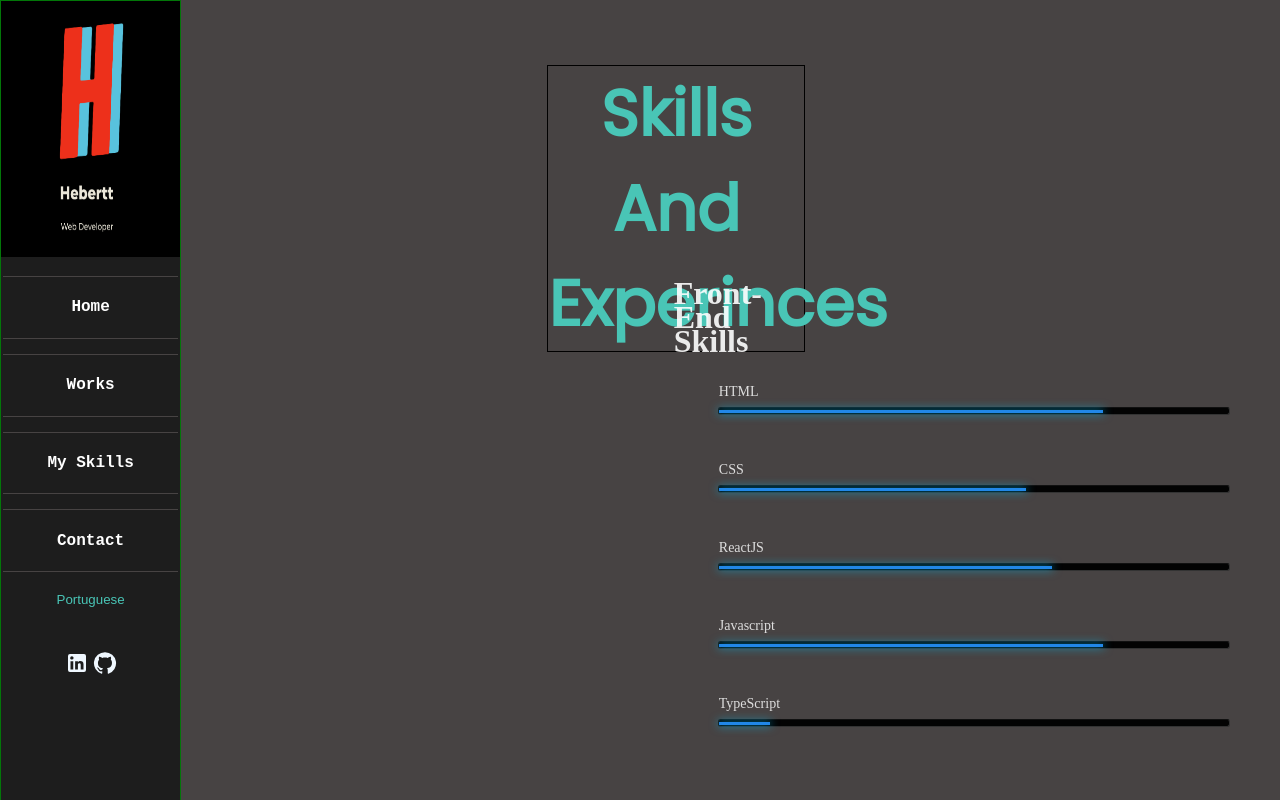
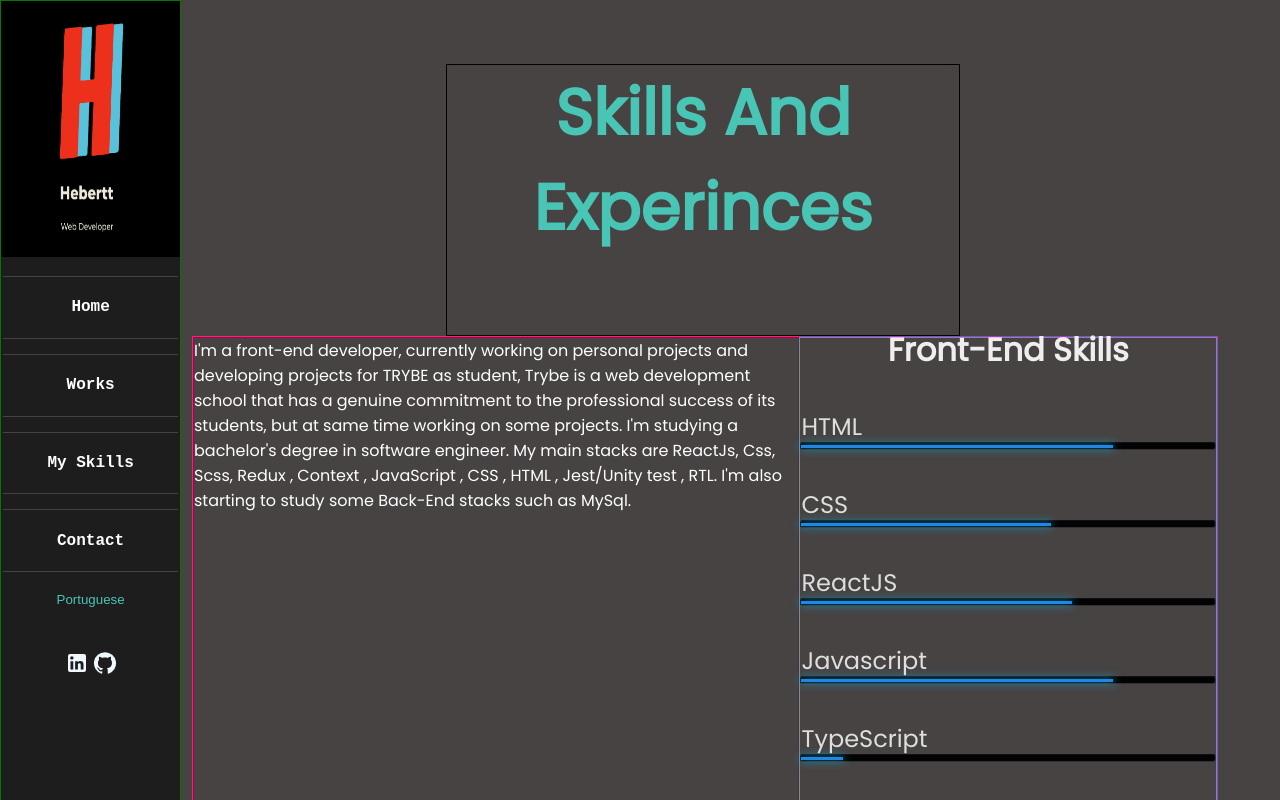
Before and after one commit to Kamui-Hebertt/Kamui-Hebertt.Portifolio, a React (Create React App) app in the folder my-app/: page /skills in a window 1280 px wide. Shown: the top 800 px of the page. Built offline with nearby package versions, Linux system fonts and the light colour scheme.

Commit message:
feat: home footer, en skill text

```diff
--- /dev/null
+++ b/my-app/src/components/Footer.jsx
@@ -0,0 +1,24 @@
+import { useContext } from "react";
+import providerFile from "../context/contex";
+
+
+
+
+const Footer = () => {
+
+   const{ english, loading } = useContext(providerFile);
+
+  return(
+
+    <footer className="foot">
+    {english? (<p>@Created and developded By Hebertt Nascimento</p>) :
+    (<p>@Criado e desenvolvido por Hebertt Nascimento</p>)}
+
+    </footer>
+
+  )
+
+
+}
+
+export default Footer;
--- a/my-app/src/components/SideBar.js
+++ b/my-app/src/components/SideBar.js
@@ -10,9 +10,10 @@ import CloseIcon from '@mui/icons-material/Close';
 
  function SideBar () {
 
-  const { english, setEnglish } = useContext(providerFile);
+  const { english, setEnglish, loading, setLoading } = useContext(providerFile);
 
   const setLanguage = () => {
+
     english ? setEnglish(false) : setEnglish(true);
   }
 
--- a/my-app/src/pages/Home.js
+++ b/my-app/src/pages/Home.js
@@ -5,13 +5,16 @@ import providerFile from '../context/contex';
 import H from '../styles/images/h.png';
 import profile from '../styles/images/profile.jfif'
 import MenuIcon from '@mui/icons-material/Menu';
+import Footer from '../components/Footer';
 
 
 
 function Home () {
-    const { loading, setloading, english, newSideBar, setNewSideBar } =  useContext(providerFile);
+    const { loading, setloading, english  } =  useContext(providerFile);
+
+
     const openSideBar = () => {
-   const x =  document.querySelector('.links')
+   const x =  document.querySelector('.links');
 
    if (x.style.display === 'none') {
      return x.style.display = 'block';
@@ -20,6 +23,7 @@ function Home () {
   }
 
     }
+
     useEffect(
         () => {
            setloading(true);
@@ -34,8 +38,8 @@ function Home () {
 
         return(
 
-            <div className='allContent'>
-          <div className='menuBar' >
+            <div className="allContent">
+          <div className="menuBar" >
           <button onClick={ openSideBar } >
               <MenuIcon />
               </button>
@@ -68,6 +72,7 @@ function Home () {
                   </p>
           </div>
          </div>
+         <Footer />
             </div>
             ) : (
             <div className="mainContent">
@@ -79,18 +84,18 @@ function Home () {
               ebertt, Desenvolvedor Web  </p>
               </div>
               </div>
-              <div className='about'>
+              <div className="about">
            <div className="about1">
           <p>Sobre mim</p>
           </div>
           <div className="allAbout">
             <p className="pAbout">Sou obcecado pela Internet e como ela funciona,
-             então experimentar novas tecnologias é muito divertido pra mim. Gosto de me sentir desafiada
+             então experimentar novas tecnologias é muito divertido pra mim. Gosto de me sentir desafiado
               e encontro satisfação pessoal em aprender coisas novas. </p>
 
           </div>
          </div>
-
+         <Footer />
             </div>
 
             )}
@@ -98,6 +103,7 @@ function Home () {
 
           </>)
            }
+
             </div>
         )
     }
--- a/my-app/src/pages/Projects.js
+++ b/my-app/src/pages/Projects.js
@@ -9,7 +9,7 @@ import wallet from '../styles/projectsImg/wallet.png';
 
 
 function Projects () {
-    const { loading, setloading } =  useContext(providerFile);
+    const { loading, setloading, english } =  useContext(providerFile);
 
     useEffect(
         () => {
@@ -45,33 +45,26 @@ function Projects () {
           {loading ? <Loading /> : (
           <>
           <div className="pro">
-            <h2 className="titleProject">Projects</h2>
+            <h2 className="titleProject">{english? "Projects" : "Projetos" }</h2>
 
           <ul className="someProjects">
             <li>
               <a href="https://trivia-project-redux.vercel.app/" target="_blank" rel="noreferrer">
                 <img src={ trivia } alt="link" className="projectImg" />
-
-
                 </a>
-
               </li>
               <li>
               <a href="https://recipe-app-react-jade.vercel.app/" target="_blank" rel="noreferrer">
                 <img src={ recipes } alt="link" className="projectImg" />
                 </a>
-
               </li>
               <li>
               <a href="https://wallet-project-redux.vercel.app/" target="_blank" rel="noreferrer">
                 <img src={ wallet } alt="link" className="projectImg" />
                 </a>
-
               </li>
 
-
           </ul>
-
           </div>
           </>
           ) }
--- a/my-app/src/pages/Skills.js
+++ b/my-app/src/pages/Skills.js
@@ -25,7 +25,7 @@ function Skills () {
            <SideBar />
          {loading ? <Loading /> : (
          <>{ english ? (
-           <main className='skillsMain'>
+           <>
            <h1 className='titleSkills'>Skills And Experinces</h1>
           <div className="container">
   <div className="col">
@@ -40,9 +40,18 @@ function Skills () {
     </ul>
   </div>
 
+  <div className="textSkills">
+    <p className="descriptionSkill">I'm a front-end developer, currently working on personal projects and developing projects for TRYBE as student,
+     Trybe is a web development school that has a genuine commitment to the professional success of its students,
+     but at same time working on some projects.
+      I'm studying a bachelor's degree in software engineer.
+       My main stacks are ReactJs, Css, Scss, Redux , Context , JavaScript , CSS , HTML , Jest/Unity test , RTL.
+        I'm also starting to study some Back-End stacks such as MySql.</p>
   </div>
 
-              </main>
+  </div>
+
+              </>
               ) : (
                  <main className='skillsMain'>
               <h1 className='titleSkills'>Habilidades & Experiências</h1>
--- a/my-app/src/styles/_skillBars.scss
+++ b/my-app/src/styles/_skillBars.scss
@@ -1,23 +1,51 @@
 * {margin: 0; padding: 0; outline: none;}
 
 
+.container {
+  border: 1px solid rgb(240, 26, 176);
+  margin-left: 15vw;
+  height: 150vh;
+  width: 80vw;
+  display: flex;
 
+  flex-direction: row-reverse;
+
+
+}
 .col {
 
-  width: 40vw;
-  margin-left: 56vw;
-  margin-top: 35vh;
+
+
+
   position: relative;
-  height: 80vh;
+  width: 55vw;
   font-size: 12px;
   line-height: 2em;
+  height: 80vh;
+  border: 1px solid rgb(24, 183, 194);
 
+}
+
+.textSkills {
+
+  border: 1px solid rgb(173, 11, 11);
+ width: 80vw;
+
+  height: 80vh;
+
+}
+
+.descriptionSkill {
+ color: $whiteLetter;
+ font-family: "Poppins";
+ line-height: 25px;
+ text-align: left;
 
 }
 
 .skill {
   list-style:none;
-  padding-top:30px;
+
 }
 
 .skill li {
@@ -34,10 +62,12 @@
 .skill li em {
   position:relative;
   font-style: normal;
-  font-size: 14px;
+  font-size: 3vh;
+  font-family: "Poppins";
   text-align: center;
   color:#dedede;
   top:-28px;
+
 }
 
 .blueline {
@@ -58,9 +88,10 @@
 
 .titleSkills{
   float: right;
-  margin-right: 37vw;
+  padding-bottom: 10vh;
+  margin-right: 25vw;
   margin-top: 8vh;
-  width: 20vw;
+  width: 40vw;
   border: 1px solid black;
   font-size: 8vh;
   color: $blueHove;
@@ -73,9 +104,9 @@
   font-size: 4vh;
   display: flex;
   justify-content: center;
-  margin-bottom: 3vh;
+  margin-bottom: 10vh;
 
-
+font-family: "Poppins";
 }
 
 .titulo      { opacity:1;  animation:titulo 5s ease-out;     }
--- a/my-app/src/styles/main.css
+++ b/my-app/src/styles/main.css
@@ -1,8 +1,9 @@
 .mainContent {
   border: 1px solid black;
-  height: 180vh;
   width: 80vw;
-  margin-left: 15vw;
+  margin-left: 16vw;
+  font-family: "Poppins";
+  font-size: 2vh;
   display: flex;
   flex-direction: column;
   background-color: rgb(71, 67, 67);
@@ -49,7 +50,7 @@ body {
 
 .content {
   border: 1px solid black;
-  width: 75vw;
+  width: 72vw;
   padding-left: 7vw;
 }
 
@@ -430,19 +431,39 @@ body {
   outline: none;
 }
 
+.container {
+  border: 1px solid rgb(240, 26, 176);
+  margin-left: 15vw;
+  height: 150vh;
+  width: 80vw;
+  display: flex;
+  flex-direction: row-reverse;
+}
+
 .col {
-  width: 40vw;
-  margin-left: 56vw;
-  margin-top: 35vh;
   position: relative;
-  height: 80vh;
+  width: 55vw;
   font-size: 12px;
   line-height: 2em;
+  height: 80vh;
+  border: 1px solid rgb(24, 183, 194);
+}
+
+.textSkills {
+  border: 1px solid rgb(173, 11, 11);
+  width: 80vw;
+  height: 80vh;
+}
+
+.descriptionSkill {
+  color: #fff;
+  font-family: "Poppins";
+  line-height: 25px;
+  text-align: left;
 }
 
 .skill {
   list-style: none;
-  padding-top: 30px;
 }
 
 .skill li {
@@ -459,7 +480,8 @@ body {
 .skill li em {
   position: relative;
   font-style: normal;
-  font-size: 14px;
+  font-size: 3vh;
+  font-family: "Poppins";
   text-align: center;
   color: #dedede;
   top: -28px;
@@ -480,9 +502,10 @@ body {
 
 .titleSkills {
   float: right;
-  margin-right: 37vw;
+  padding-bottom: 10vh;
+  margin-right: 25vw;
   margin-top: 8vh;
-  width: 20vw;
+  width: 40vw;
   border: 1px solid black;
   font-size: 8vh;
   color: #49c5b6;
@@ -494,7 +517,8 @@ body {
   font-size: 4vh;
   display: flex;
   justify-content: center;
-  margin-bottom: 3vh;
+  margin-bottom: 10vh;
+  font-family: "Poppins";
 }
 
 .titulo {
@@ -717,4 +741,17 @@ body {
   align-items: center;
   justify-content: center;
   border: 2px solid rgb(201, 12, 12);
+}
+
+.foot {
+  color: #fff;
+  font-family: "Poppins";
+  font-size: 12px;
+  background-color: #1d1d1d;
+  display: flex;
+  justify-content: center;
+  align-items: center;
+  width: 80vw;
+  height: 12vh;
+  padding-bottom: 5vh;
 }/*# sourceMappingURL=main.css.map */
--- a/my-app/src/styles/main.scss
+++ b/my-app/src/styles/main.scss
@@ -6,3 +6,4 @@
 @import "_skillBars";
 @import "_projects";
 @import "_about";
+@import "_footer";
```
Also changed, not shown: my-app/src/styles/_footer.scss (added, +13 -0 lines), my-app/src/styles/_layout2.scss (+6 -3 lines), 1 other file (tests, documents, lock files or other folders).
